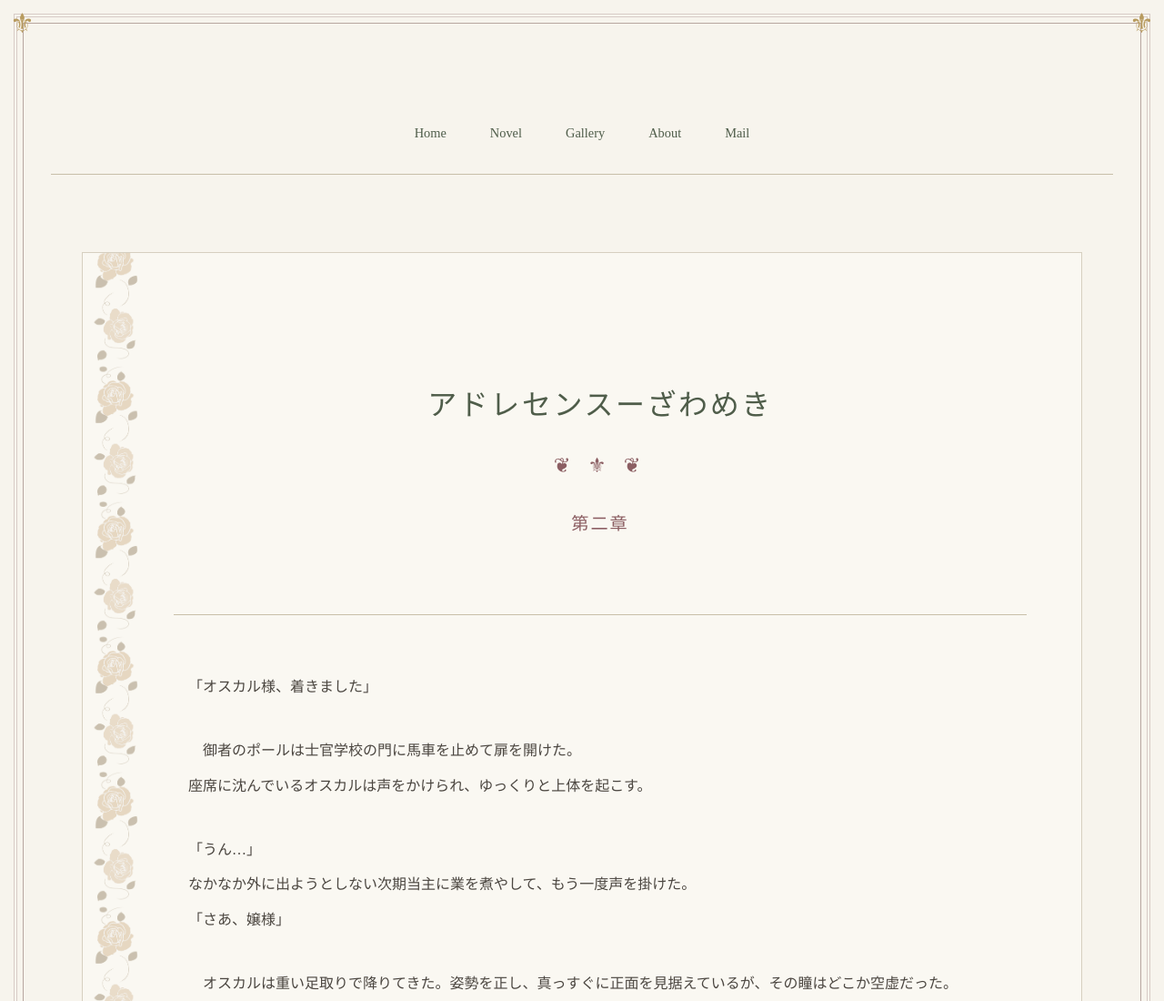
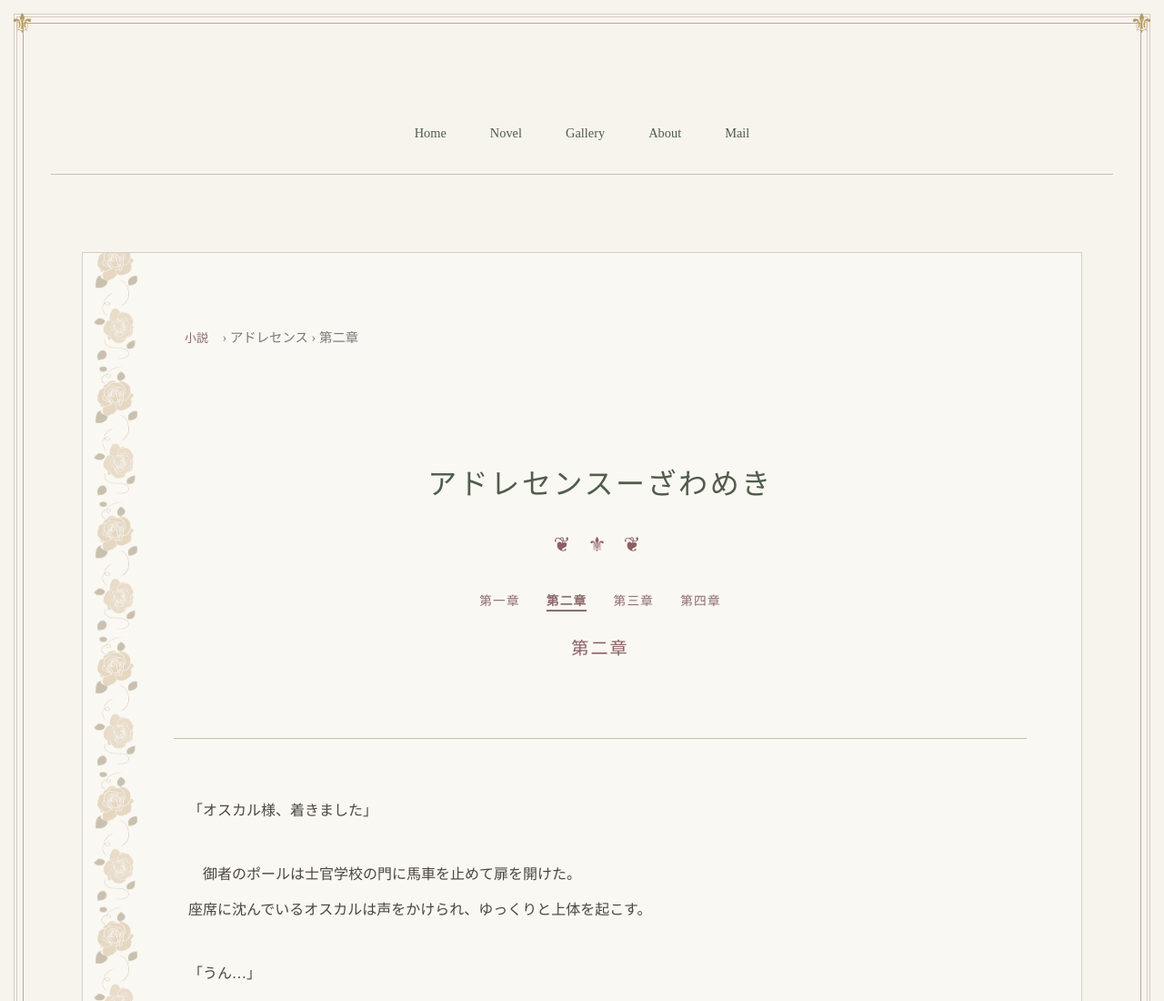
Before and after one commit to rose-rafuru/gunjou-no-tsubasa, a plain HTML site: page novels/childhood/adolescence02.html in a window 1280 px wide. Shown: the top 1100 px of the page at 91% size. Drawn offline with Linux system fonts and the light colour scheme.

Commit message:
Add files via upload

```diff
--- a/novels/childhood/adolescence02.html
+++ b/novels/childhood/adolescence02.html
@@ -33,6 +33,14 @@
 
     <article class="novel">
 
+        <nav class="breadcrumb">
+            <a href="../../novel.html">小説</a>
+            <span>›</span>
+            <span>アドレセンス</span>
+            <span>›</span>
+            <span>第二章</span>
+        </nav>
+
         <header class="novel-header">
 
             <h1>アドレセンスーざわめき</h1>
@@ -41,9 +49,17 @@
                 ❦ ⚜ ❦
             </div>
 
+             <nav class="chapter-menu">
+                <a href="adolescence01.html">第一章</a>
+                <a href="adolescence02.html" class="current-chapter">第二章</a>
+                <a href="adolescence03.html">第三章</a>
+                <a href="adolescence04.html">第四章</a>
+            </nav>
+
             <p class="chapter">
                 第二章
             </p>
+
         </header>
 
         <div class="novel-text">
```
Also changed, not shown: novels/childhood/adolescence01.html (+8 -4 lines), novels/childhood/adolescence03.html (+15 -0 lines).
